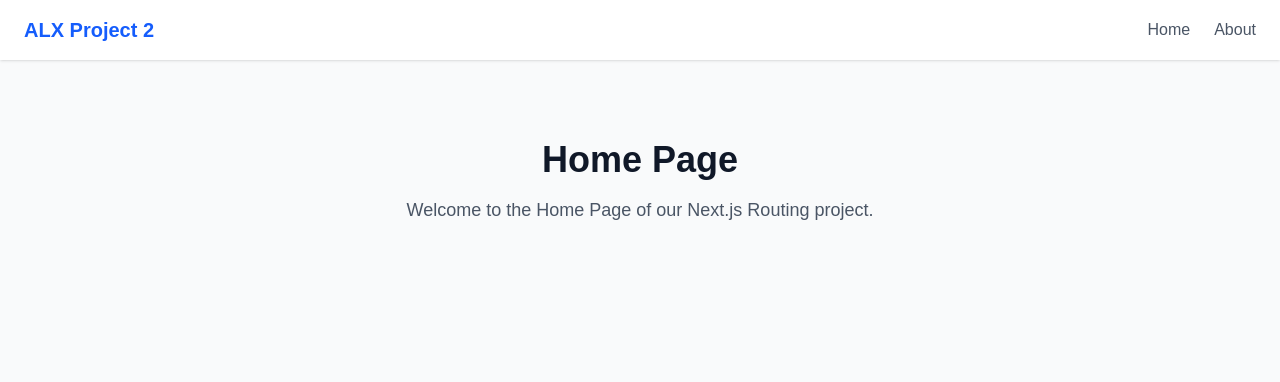
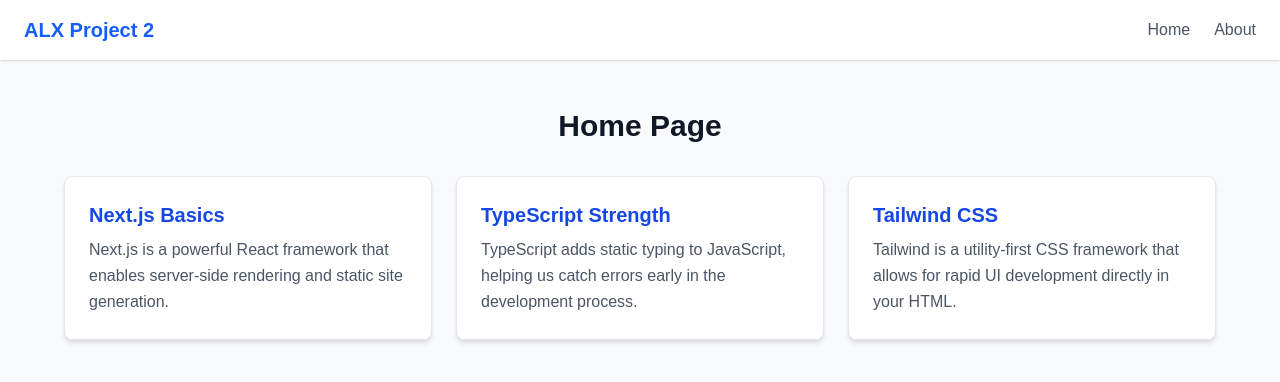
Before and after one commit to joelmutiso/alx-project-0x02-setup, a Next.js app in the folder alx-project-0x02/: page /home in a window 1280 px wide. Shown: the top 382 px of the page. Built offline with nearby package versions, Linux system fonts and the light colour scheme.

Commit message:
Created reusable Card component with TypeScript interfaces and implemented it on Home page

```diff
--- /dev/null
+++ b/alx-project-0x02/components/common/Card.tsx
@@ -0,0 +1,12 @@
+import { CardProps } from "@/interfaces";
+
+const Card: React.FC<CardProps> = ({ title, content }) => {
+  return (
+    <div className="bg-white p-6 rounded-lg shadow-md border border-gray-200 hover:shadow-lg transition-shadow duration-300">
+      <h2 className="text-xl font-semibold text-blue-700 mb-2">{title}</h2>
+      <p className="text-gray-600 leading-relaxed">{content}</p>
+    </div>
+  );
+};
+
+export default Card;
--- a/alx-project-0x02/interfaces/index.ts
+++ b/alx-project-0x02/interfaces/index.ts
@@ -0,0 +1,4 @@
+export interface CardProps {
+  title: string;
+  content: string;
+}
--- a/alx-project-0x02/pages/home.tsx
+++ b/alx-project-0x02/pages/home.tsx
@@ -1,14 +1,28 @@
 import Header from "@/components/layout/Header";
+import Card from "@/components/common/Card";
 
 const HomePage = () => {
   return (
     <div className="min-h-screen bg-gray-50">
       <Header />
-      <main className="flex flex-col items-center justify-center py-20 px-4">
-        <h1 className="text-4xl font-bold text-gray-900 mb-4">Home Page</h1>
-        <p className="text-lg text-gray-600 text-center max-w-2xl">
-          Welcome to the Home Page of our Next.js Routing project.
-        </p>
+      <main className="flex flex-col items-center py-12 px-4">
+        <h1 className="text-3xl font-bold text-gray-900 mb-8">Home Page</h1>
+
+        {/* Grid layout for cards - mobile responsive */}
+        <div className="grid grid-cols-1 md:grid-cols-2 lg:grid-cols-3 gap-6 w-full max-w-6xl">
+          <Card
+            title="Next.js Basics"
+            content="Next.js is a powerful React framework that enables server-side rendering and static site generation."
+          />
+          <Card
+            title="TypeScript Strength"
+            content="TypeScript adds static typing to JavaScript, helping us catch errors early in the development process."
+          />
+          <Card
+            title="Tailwind CSS"
+            content="Tailwind is a utility-first CSS framework that allows for rapid UI development directly in your HTML."
+          />
+        </div>
       </main>
     </div>
   );
```
